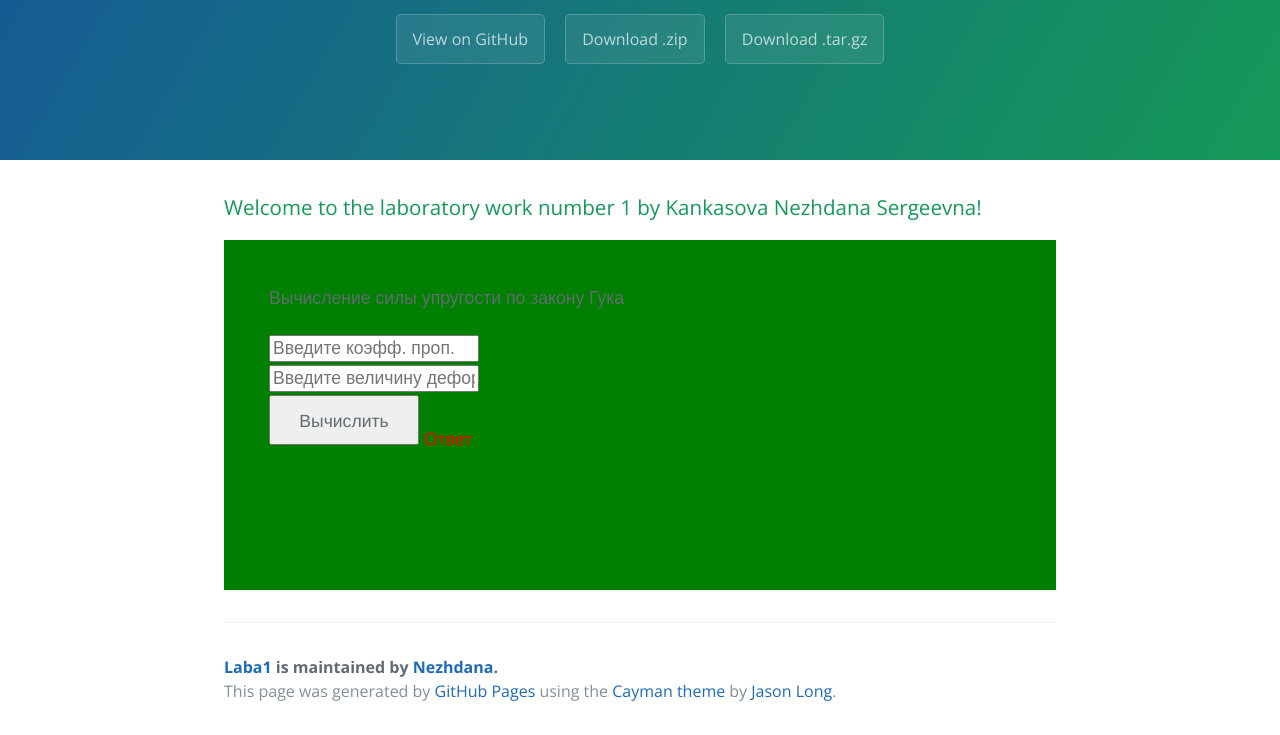
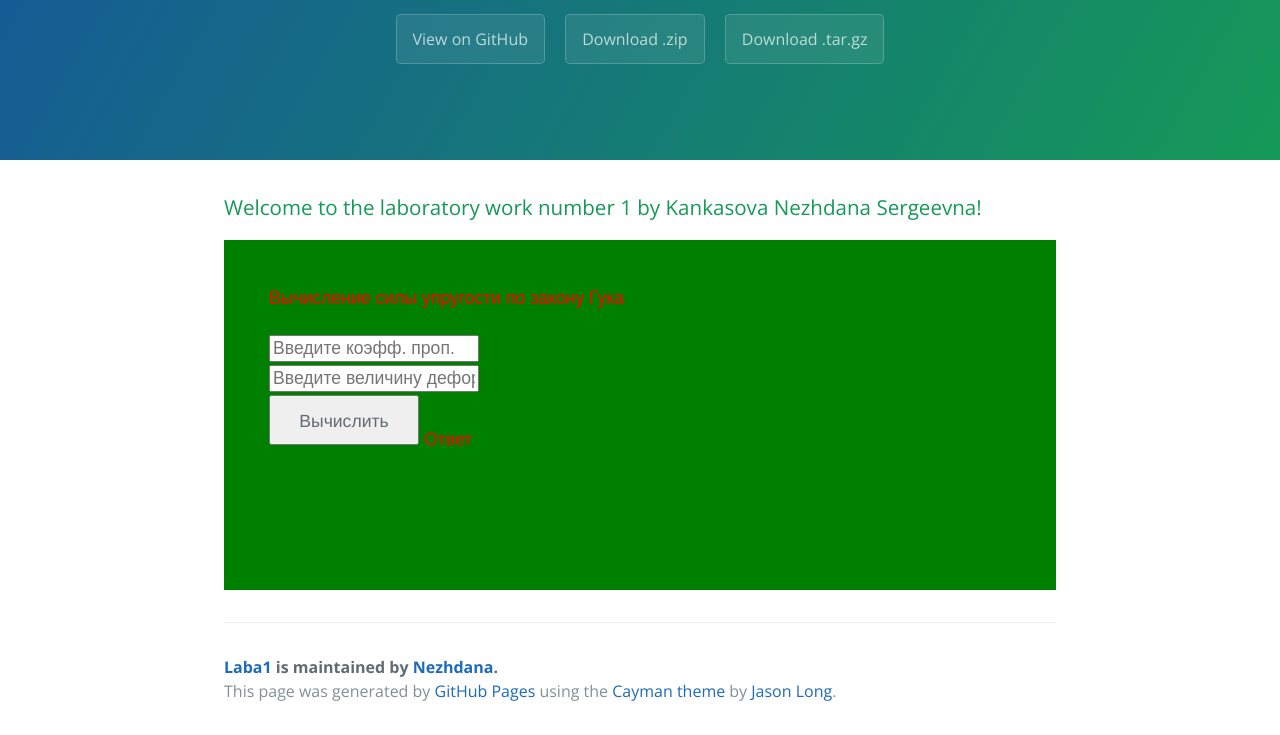
Before and after one commit to Nezhdana/Laba1, a plain HTML site: page index.html in a window 1280 px wide. Shown: the part 176-911 px from the top of the page. Drawn offline with nearby package versions, Linux system fonts and the light colour scheme.

Commit message:
Update index.html

```diff
--- a/index.html
+++ b/index.html
@@ -24,6 +24,10 @@ background-color: green;
 }
 #answer {
 font-size: 36 px;
+color: red;
+}
+#hhead{
+font-size: 40 px;
 color: red;
 }
 </style>
```
